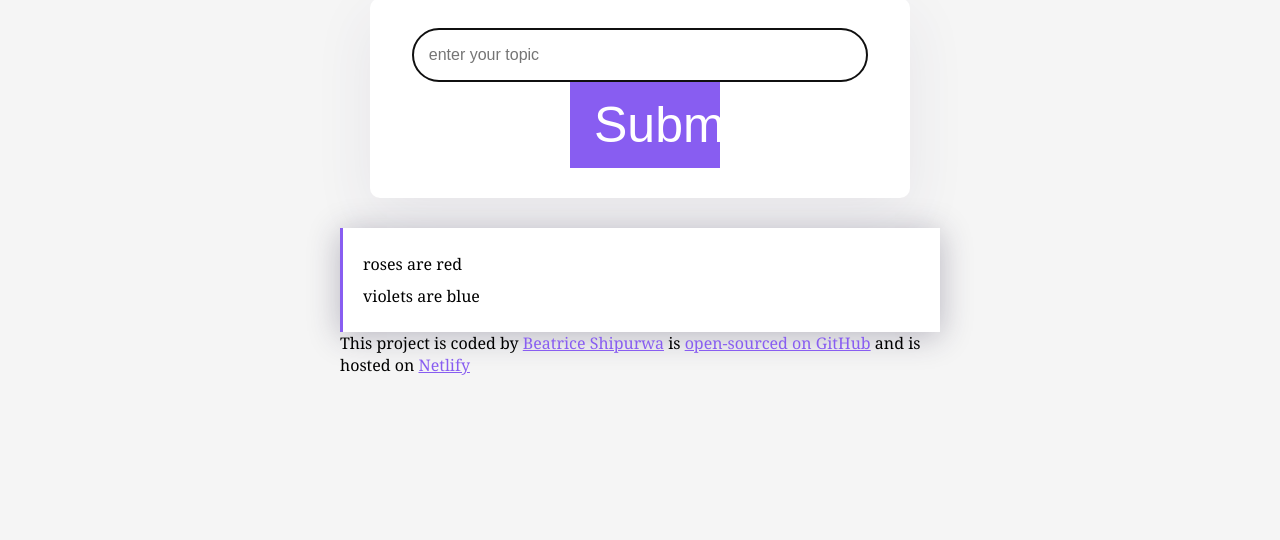
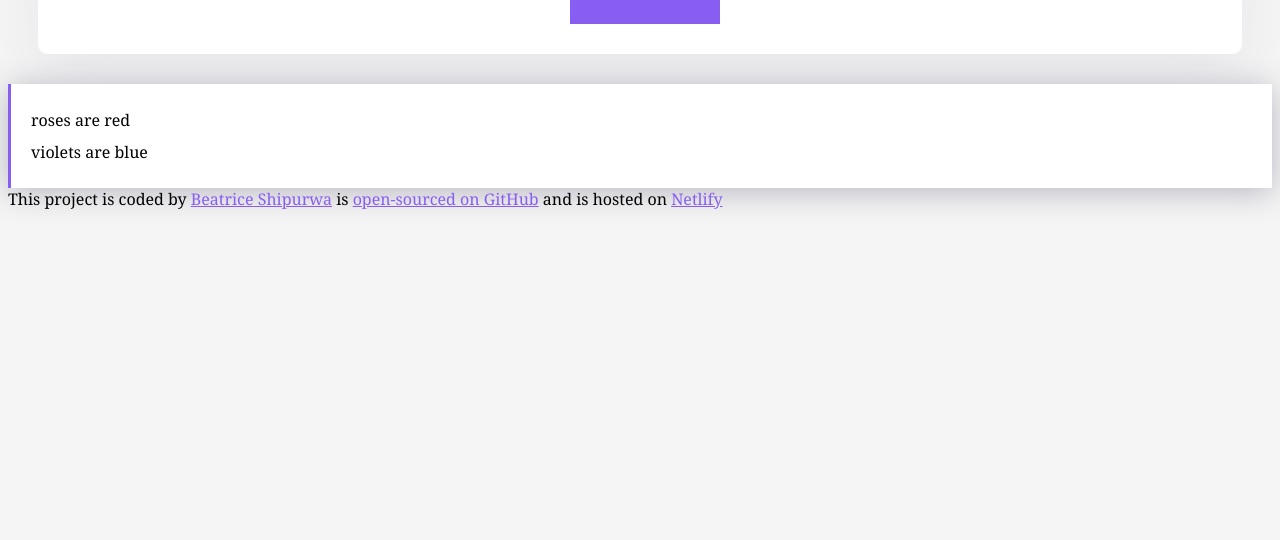
Before and after one commit to Bea-manu/Shecodes.Poem-generator, a plain HTML site: page index.html in a window 1280 px wide. Shown: the part 260-800 px from the top of the page. Drawn offline with nearby package versions, Linux system fonts and the light colour scheme; files that its build step writes are made by us from their sources; files whose address does not match are found by name.

Commit message:
update in css

```diff
--- a/index.html
+++ b/index.html
@@ -12,7 +12,7 @@
 
     </Head>
     <body>
-        <div class="container">
+
             <header>
         <h1>Welcome to the AI Poem generator</h1>
             </header>
@@ -32,7 +32,7 @@
         is
     <a href="https://github.com/Bea-manu/Shecodes.Poem-generator" target="_blank">open-sourced on GitHub</a>
 and is hosted on <a href="https://incomparable-bombolone-c2765e.netlify.app/" target="_blank">Netlify</a></footer>
-        </div>
+
 <script src="src/index.js"></script>
 </body>
 </html>
--- a/style.css
+++ b/style.css
@@ -15,10 +15,7 @@ h1{
     line-height: 1.5;
     color: #272044;
 }
-.container{
-    margin: 120px auto;
-    max-width: 600px;
-}
+
 form {
     padding: 30px;
     background-color: white;
```
